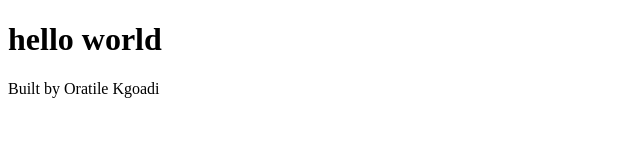
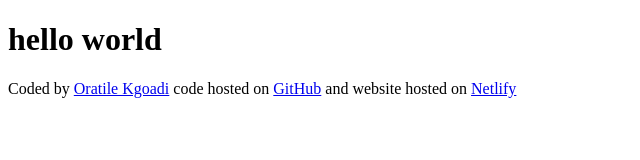
Before and after one commit to Orakgoadi/Bosa, a plain HTML site: page index.html in a window 1280 px wide. Shown: the whole page, without its empty margins (0-640 px from the left). Drawn offline with Linux system fonts and the light colour scheme.

Commit message:
added links to the footer

```diff
--- a/index.html
+++ b/index.html
@@ -7,6 +7,9 @@
   </head>
   <body>
     <h1>hello world</h1>
-    <footer>Built by Oratile Kgoadi</footer>
-  </body>
+    <footer>Coded by
+        <a href="https://github.com/Orakgoadi" target="-blank">Oratile Kgoadi</a> code hosted on
+        <a href="https://github.com/Orakgoadi/Bosa" target="-blank">GitHub</a> and website hosted on
+        <a href="https://bosa1..app/" target="-blank">Netlify</a></footer>
+</body>
 </html>
```
